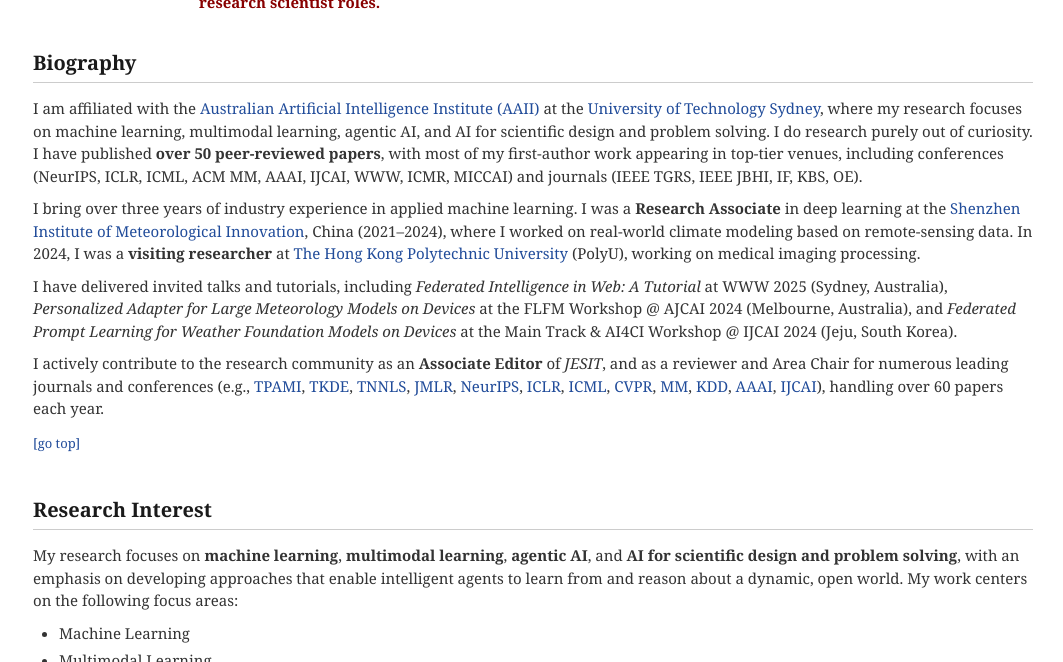
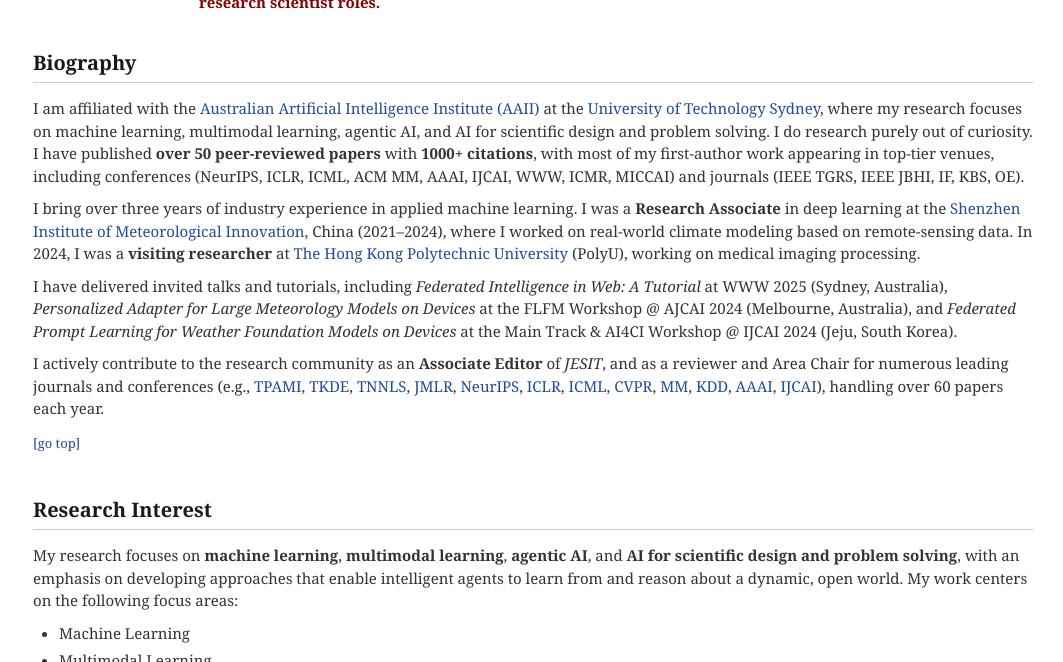
Before and after one commit to shengchaochen82/shengchaochen82.github.io, a Jekyll site: the page built from index.md, in a window 1280 px wide and 900 px high, cut to the strip 238-900 px from the top of the window. Shown: the whole strip, without its empty margins (107-1170 px from the left). Built offline with Jekyll 4.4.1, drawn with Linux system fonts in a browser that asks for light colours.

Commit message:
Content: add citation count to Biography credentials sentence
Co-Authored-By: Claude Sonnet 5 <noreply@anthropic.com>

```diff
--- a/_includes/classic_biography.html
+++ b/_includes/classic_biography.html
@@ -1,6 +1,6 @@
 <section class="classic-section" id="biography">
   <h1>Biography</h1>
-  <p>I am affiliated with the <a href="https://www.uts.edu.au/research/australian-artificial-intelligence-institute" target="_blank">Australian Artificial Intelligence Institute (AAII)</a> at the <a href="https://www.uts.edu.au/" target="_blank">University of Technology Sydney</a>, where my research focuses on machine learning, multimodal learning, agentic AI, and AI for scientific design and problem solving. I do research purely out of curiosity. I have published <strong>over 50 peer-reviewed papers</strong>, with most of my first-author work appearing in top-tier venues, including conferences (NeurIPS, ICLR, ICML, ACM MM, AAAI, IJCAI, WWW, ICMR, MICCAI) and journals (IEEE TGRS, IEEE JBHI, IF, KBS, OE).</p>
+  <p>I am affiliated with the <a href="https://www.uts.edu.au/research/australian-artificial-intelligence-institute" target="_blank">Australian Artificial Intelligence Institute (AAII)</a> at the <a href="https://www.uts.edu.au/" target="_blank">University of Technology Sydney</a>, where my research focuses on machine learning, multimodal learning, agentic AI, and AI for scientific design and problem solving. I do research purely out of curiosity. I have published <strong>over 50 peer-reviewed papers</strong> with <strong>1000+ citations</strong>, with most of my first-author work appearing in top-tier venues, including conferences (NeurIPS, ICLR, ICML, ACM MM, AAAI, IJCAI, WWW, ICMR, MICCAI) and journals (IEEE TGRS, IEEE JBHI, IF, KBS, OE).</p>
   <p>I bring over three years of industry experience in applied machine learning. I was a <strong>Research Associate</strong> in deep learning at the <a href="https://weather.sz.gov.cn/gbamwf/zhongxingaikuang/" target="_blank">Shenzhen Institute of Meteorological Innovation</a>, China (2021–2024), where I worked on real-world climate modeling based on remote-sensing data. In 2024, I was a <strong>visiting researcher</strong> at <a href="https://www.polyu.edu.hk/" target="_blank">The Hong Kong Polytechnic University</a> (PolyU), working on medical imaging processing.</p>
   <p>I have delivered invited talks and tutorials, including <em>Federated Intelligence in Web: A Tutorial</em> at WWW 2025 (Sydney, Australia), <em>Personalized Adapter for Large Meteorology Models on Devices</em> at the FLFM Workshop @ AJCAI 2024 (Melbourne, Australia), and <em>Federated Prompt Learning for Weather Foundation Models on Devices</em> at the Main Track &amp; AI4CI Workshop @ IJCAI 2024 (Jeju, South Korea).</p>
   <p>I actively contribute to the research community as an <strong>Associate Editor</strong> of <em>JESIT</em>, and as a reviewer and Area Chair for numerous leading journals and conferences (e.g., <a href="https://ieeexplore.ieee.org/xpl/RecentIssue.jsp?punumber=34" target="_blank">TPAMI</a>, <a href="https://ieeexplore.ieee.org/xpl/RecentIssue.jsp?punumber=69" target="_blank">TKDE</a>, <a href="https://ieeexplore.ieee.org/xpl/RecentIssue.jsp?punumber=5962385" target="_blank">TNNLS</a>, <a href="https://www.jmlr.org/" target="_blank">JMLR</a>, <a href="https://neurips.cc/" target="_blank">NeurIPS</a>, <a href="https://iclr.cc/" target="_blank">ICLR</a>, <a href="https://icml.cc/" target="_blank">ICML</a>, <a href="https://cvpr.thecvf.com/" target="_blank">CVPR</a>, <a href="https://www.acmmm.org/" target="_blank">MM</a>, <a href="https://www.kdd.org/" target="_blank">KDD</a>, <a href="https://www.aaai.org/" target="_blank">AAAI</a>, <a href="https://www.ijcai.org/" target="_blank">IJCAI</a>), handling over 60 papers each year.</p>
```
